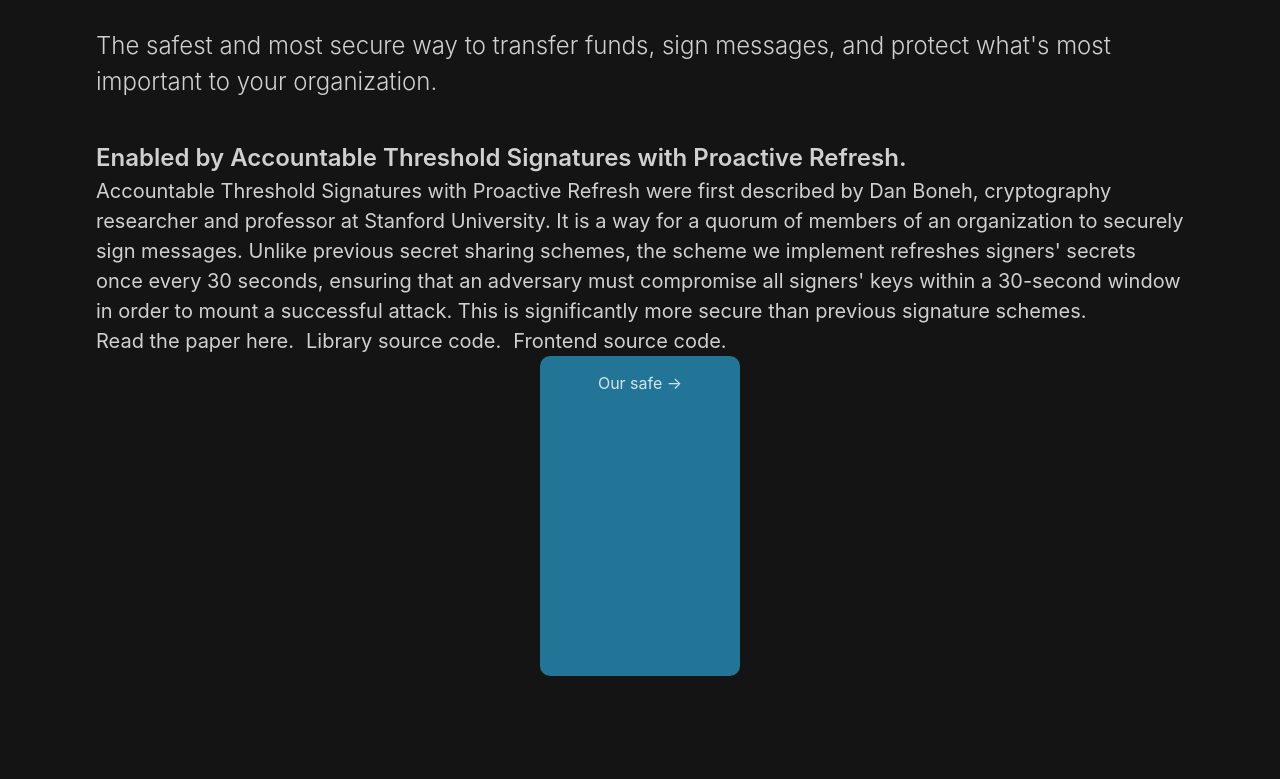
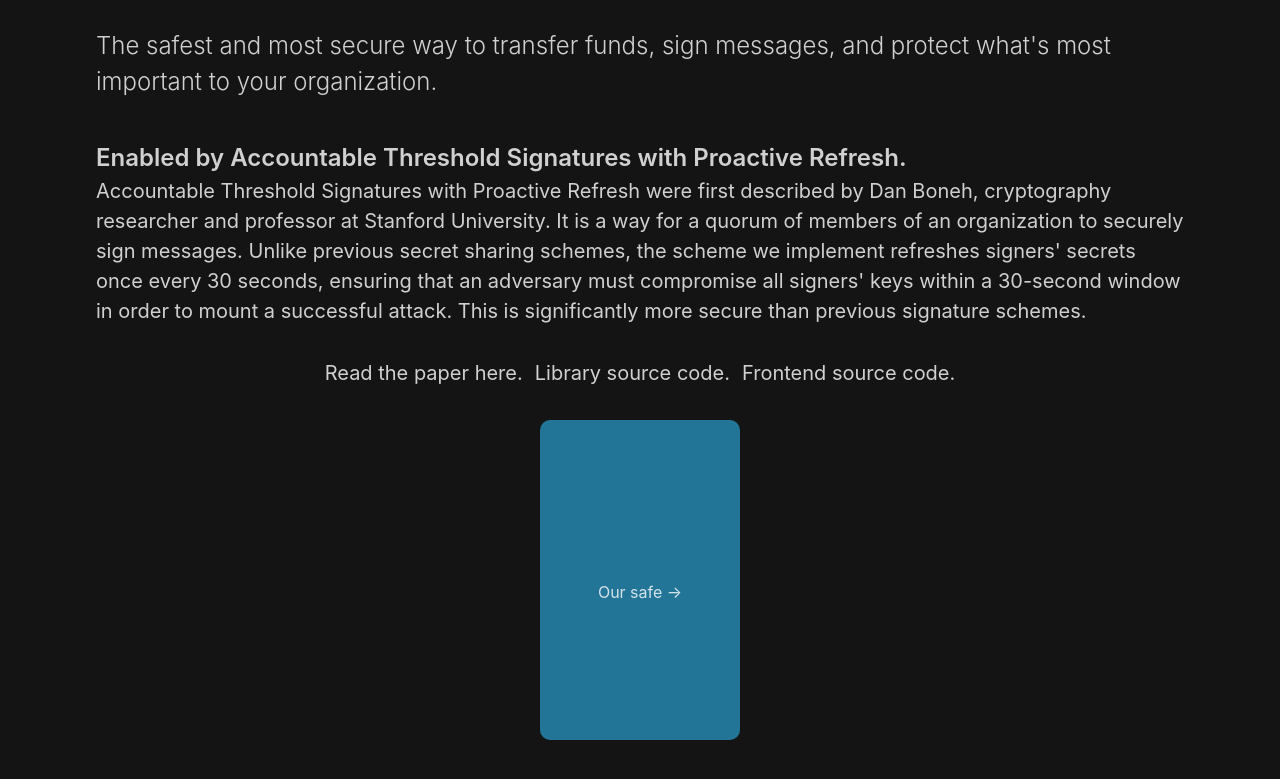
Before and after one commit to nathanhleung/proactive-refresh-frontend, a Next.js app: page / in a window 1280 px wide. Shown: the part 363-1142 px from the top of the page. Built offline with nearby package versions, Linux system fonts and the light colour scheme; what wagmi would draw is missing.

Commit message:
fix padding

```diff
--- a/pages/index.tsx
+++ b/pages/index.tsx
@@ -41,7 +41,7 @@ export default function Home() {
               secure than previous signature schemes.
             </Text>
           </Box>
-          <HStack gap={3} fontSize={20}>
+          <HStack gap={3} fontSize={20} justifyContent='center' py={8}>
             <Text>
               Read the paper{' '}
               <Link href='https://eprint.iacr.org/2022/1656.pdf'>here</Link>.
@@ -60,7 +60,7 @@ export default function Home() {
           </HStack>
         </Box>
         <Box
-          pt={15}
+          pt={40}
           borderRadius={10}
           backgroundColor='#237597'
           width={200}
```
